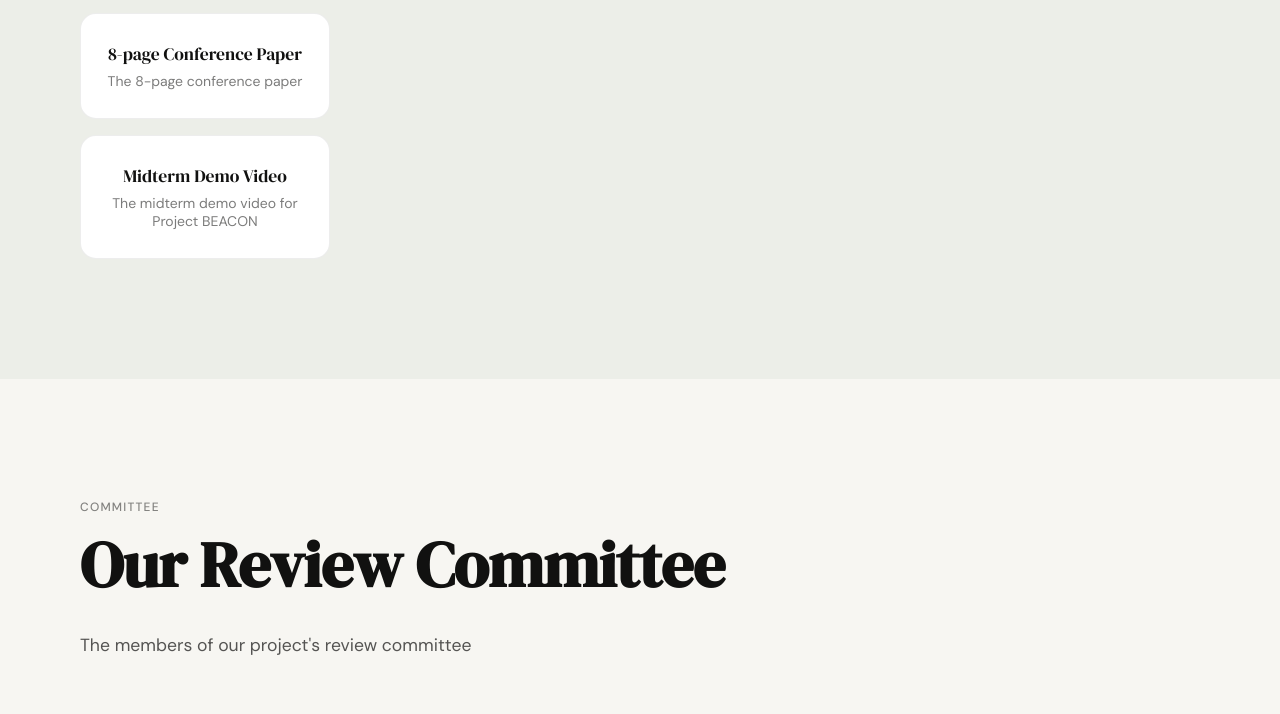
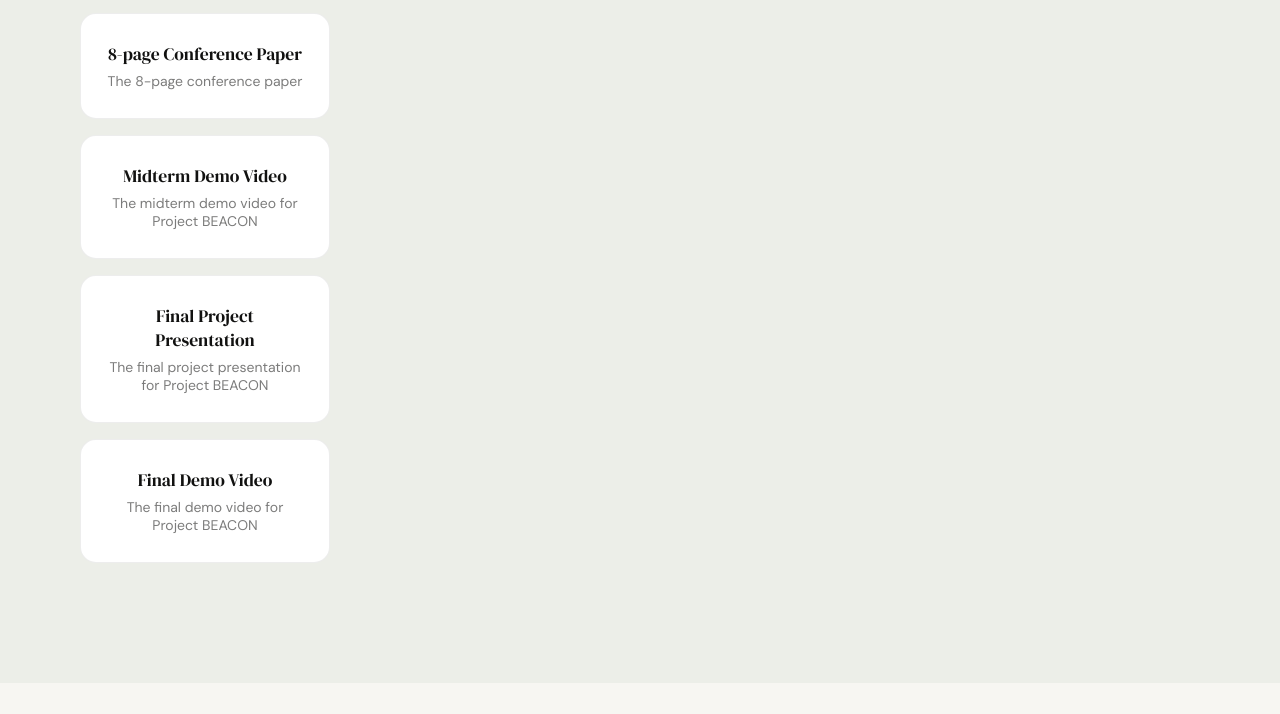
Before and after one commit to Tmongar98/BEACON-Project-Website, a plain HTML site: page index.html in a window 1280 px wide. Shown: the part 4127-4841 px from the top of the page. Drawn offline with Linux system fonts and the light colour scheme.

Commit message:
added additional presentation videos and sticky position to file previewer

```diff
--- a/index.html
+++ b/index.html
@@ -154,6 +154,15 @@
                         <div class="doc-role">The midterm demo video for Project BEACON</div>
                     </div>
 
+                    <div class="doc-card" data-type="video" data-src="https://www.youtube.com/embed/YEqAoe6qkVU?si=emgPWPm1-rKhVmYf">
+                        <div class="doc-name">Final Project Presentation</div>
+                        <div class="doc-role">The final project presentation for Project BEACON</div>
+                    </div>
+
+                    <div class="doc-card" data-type="video" data-src="https://www.youtube.com/embed/WCIq6B_qYlA?si=2dn9oOqST8Zrm16d">
+                        <div class="doc-name">Final Demo Video</div>
+                        <div class="doc-role">The final demo video for Project BEACON</div>
+                    </div>
                 </div>
 
                 <div class="docs-preview" id="docs-preview">
--- a/styles.css
+++ b/styles.css
@@ -378,6 +378,8 @@ section {
     display: flex;
     align-items: center;
     justify-content: center;
+    position: sticky;
+    top: 100px;
 }
 
 .docs-placeholder {
```
